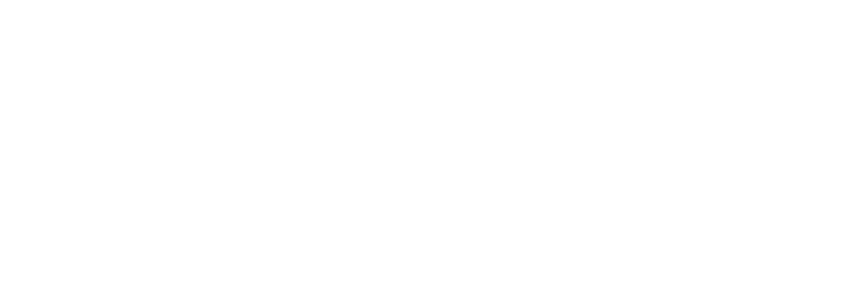
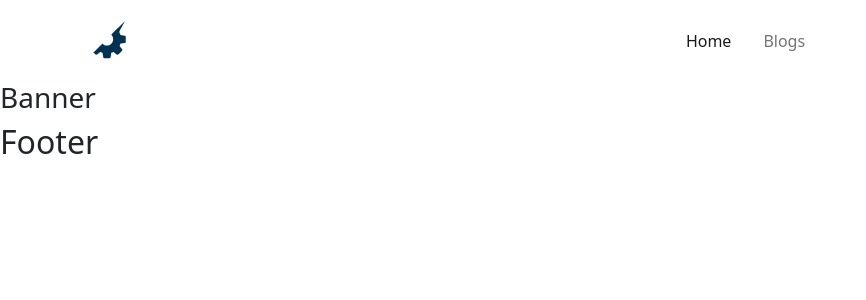
Before and after one commit to MF-React-Projects/Industrial, a React (Create React App) app: page / in a window 1280 px wide. Shown: the top 300 px of the page, without its empty margins (0-866 px from the left). Built offline with nearby package versions, Linux system fonts and the light colour scheme.

Commit message:
header, footer and customLink add

```diff
--- a/src/App.js
+++ b/src/App.js
@@ -1,11 +1,15 @@
 import 'bootstrap/dist/css/bootstrap.min.css';
 import './App.scss';
+import {Route, Routes} from "react-router-dom";
+import Home from "./Pages/Home/Home";
 
 function App() {
     return (
-        <div>
-
-        </div>
+        <>
+            <Routes>
+                <Route path="/" element={<Home/>}/>
+            </Routes>
+        </>
     );
 }
 
--- /dev/null
+++ b/src/Pages/Common/CustomLink.js
@@ -0,0 +1,19 @@
+import React from 'react';
+import {Link, useMatch, useResolvedPath} from "react-router-dom";
+
+function CustomLink({children, to, ...props}) {
+    let resolved = useResolvedPath(to);
+    let match = useMatch({path: resolved.pathname, end: true});
+
+    return (
+        <Link
+            className={`nav-link px-3 ${match ? 'active' : ''}`}
+            to={to}
+            {...props}
+        >
+            {children}
+        </Link>
+    );
+}
+
+export default CustomLink;
--- /dev/null
+++ b/src/Pages/Common/Footer.js
@@ -0,0 +1,11 @@
+import React from 'react';
+
+const Footer = () => {
+    return (
+        <div>
+            <h2>Footer</h2>
+        </div>
+    );
+};
+
+export default Footer;
--- a/src/Pages/Common/Header.js
+++ b/src/Pages/Common/Header.js
@@ -1,18 +1,10 @@
 import React from 'react';
 import {Container, Nav, Navbar} from "react-bootstrap";
-import logo from '../../../logo.png';
+import logo from '../../logo.png';
 import {Link} from "react-router-dom";
-import CustomLink from "../CustomLink/CustomLink";
-import {useAuthState} from "react-firebase-hooks/auth";
-import auth from "../../../firebase.init";
-import {signOut} from 'firebase/auth';
+import CustomLink from "./CustomLink";
 
 const Header = () => {
-    const [user] = useAuthState(auth);
-
-    const handleSignOut = () => {
-        signOut(auth);
-    };
     return (
         <>
             <header className="pm-header-area">
@@ -25,29 +17,10 @@
                         <Navbar.Collapse id="responsive-navbar-nav">
                             <Nav className="m-auto">
                                 <CustomLink to="/">Home</CustomLink>
-                                {
-                                    user ?
-                                        <>
-                                            <CustomLink to="/manage-inventories">Manage Inventories</CustomLink>
-                                            <CustomLink to='/product/add'>Add Product</CustomLink>
-                                            <CustomLink to='/my-products'>My Products</CustomLink>
-                                        </>
-                                        :
-                                        ''
-                                }
                                 <CustomLink to="/blogs">Blogs</CustomLink>
                             </Nav>
                             <div className="pm-header-right">
-                                {
-                                    user ?
-                                        <button className='btn-default btnSm' onClick={handleSignOut}>Logout</button>
-                                        :
-                                        <>
-                                            <Link to={'/login'} className='btn-default btnSm'>Login</Link>
-                                            <Link to={'/register'}
-                                                  className='btn-default btn-secondary ms-3 btnSm'>Register</Link>
-                                        </>
-                                }
+
                             </div>
                         </Navbar.Collapse>
                     </Container>
--- /dev/null
+++ b/src/Pages/Home/Banner.js
@@ -0,0 +1,11 @@
+import React from 'react';
+
+const Banner = () => {
+    return (
+        <div>
+            <h3>Banner</h3>
+        </div>
+    );
+};
+
+export default Banner;
--- /dev/null
+++ b/src/Pages/Home/Home.js
@@ -0,0 +1,16 @@
+import React from 'react';
+import Header from "../Common/Header";
+import Footer from "../Common/Footer";
+import Banner from "./Banner";
+
+const Home = () => {
+    return (
+        <>
+            <Header/>
+            <Banner/>
+            <Footer/>
+        </>
+    );
+};
+
+export default Home;
```
Also changed, not shown: src/logo.png (added).
